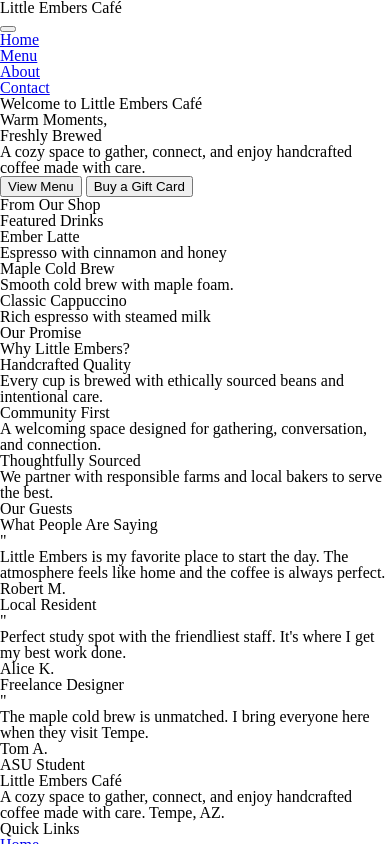
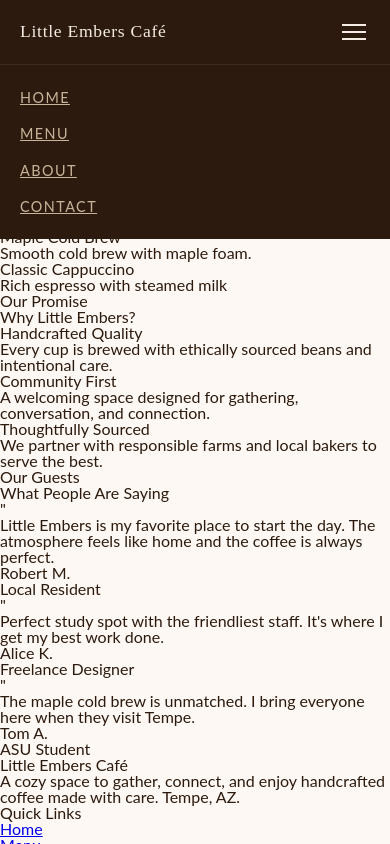
Before and after one commit to SebMezaTor/little-embers-cafe, a plain HTML site: page index.html in a window 390 px wide. Both pictures are taken after a click on the button "Toggle menu". Shown: the top 844 px of the page. Drawn offline with Linux system fonts and the light colour scheme.

Commit message:
Updated JavaScript and CSS file
Added javascript code for the hamburger menu (mobile). I tested it out via Chrome and when I shrink the website to a phone screen size, clicking it reveals my links. I also stylized the links as well with CSS using my variables.

```diff
--- a/css/styles.css
+++ b/css/styles.css
@@ -127,3 +127,91 @@ table {
   border-collapse: collapse;
   border-spacing: 0;
 }
+
+:root {
+  --espresso: #2c1a0e;
+  --ceramic: #f5ede3;
+  --latte: #b4863f;
+  --dark-roast: #1a0f07;
+  --warm-white: #fdf8f3;
+}
+
+/* GLOBAL STYLES (Mobile) */
+
+body {
+  font-family: "Lato", sans-serif;
+  background-color: var(--warm-white);
+  color: var(--espresso);
+}
+
+nav {
+  position: sticky;
+  top: 0;
+  z-index: 100;
+  background: var(--espresso);
+  display: flex;
+  align-items: center;
+  justify-content: space-between;
+  padding: 0 1.25rem;
+  height: 64px;
+}
+
+.logo {
+  font-family: "Playfair Display", Serif;
+  font-size: 1.1rem;
+  color: var(--ceramic);
+  letter-spacing: 0.04em;
+  white-space: nowrap;
+}
+
+.menu-toggle {
+  display: flex;
+  flex-direction: column;
+  gap: 5px;
+  cursor: pointer;
+  padding: 4px;
+  background: none;
+  border: none;
+}
+
+.menu-toggle span {
+  display: block;
+  width: 24px;
+  height: 2px;
+  background: var(--ceramic);
+  transition: all 0.3s;
+}
+
+.nav-links {
+  display: none;
+  position: absolute;
+  top: 64px;
+  left: 0;
+  right: 0;
+  background: var(--espresso);
+  flex-direction: column;
+  align-items: flex-start;
+  padding: 1.5rem 1.25rem;
+  gap: 1.25rem;
+  border-top: 1px solid rgba(255, 255, 255, 0.08);
+}
+
+.nav-links.open {
+  display: flex;
+}
+.nav-links a {
+  color: #c9b49a;
+  font-size: 0.9rem;
+  letter-spacing: 0.1em;
+  text-transform: uppercase;
+  transition: color 0.2s;
+}
+
+.nav-links a:hover {
+  color: var(--ceramic);
+}
+.cart-icon {
+  font-size: 1.1rem;
+  cursor: pointer;
+  color: #c9b49a;
+}
--- a/js/script.js
+++ b/js/script.js
@@ -0,0 +1,6 @@
+const menuToggle = document.querySelector(" .menu-toggle");
+const navLinks = document.querySelector(" .nav-links");
+
+menuToggle.addEventListener("click", () => {
+  navLinks.classList.toggle("open");
+});
```
